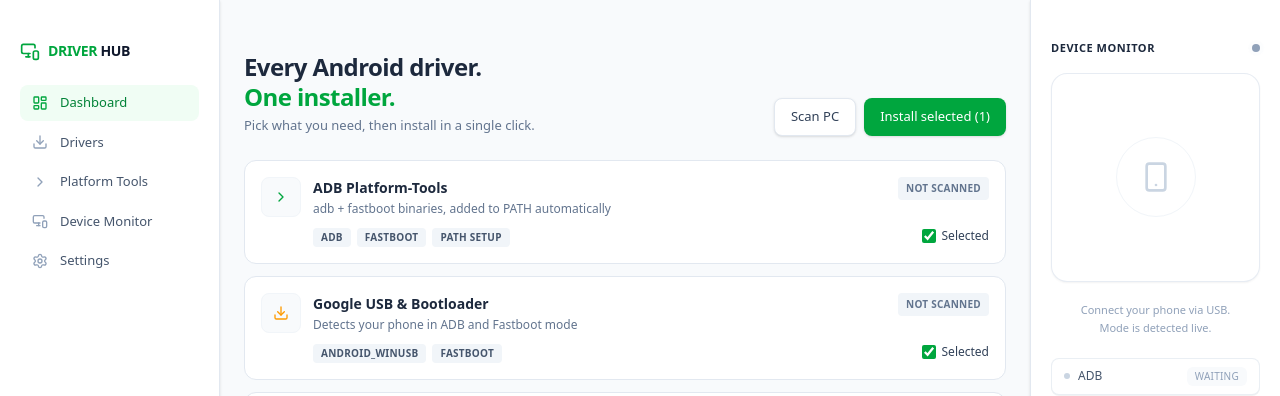
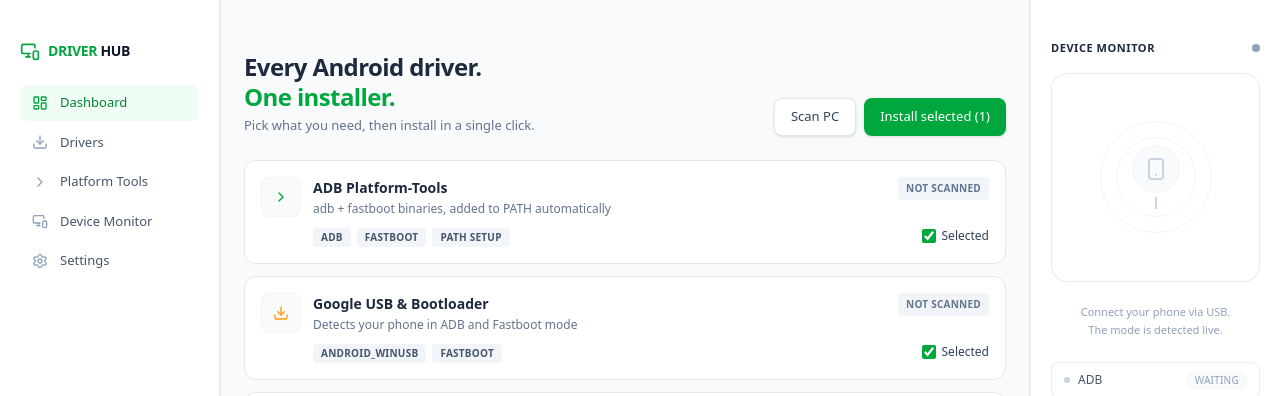
Before and after one commit to aniketlab/DriverHub, a React (Vite) app: page / in a window 1280 px wide. Shown: the top 396 px of the page. Built offline with nearby package versions, Linux system fonts and the light colour scheme.

Commit message:
style: fix Device Monitor centerpiece alignment and restore radar ring effects

```diff
--- a/src/App.jsx
+++ b/src/App.jsx
@@ -8,8 +8,7 @@ import {
   ChevronRight,
   Loader2,
   FolderOpen,
-  Smartphone,
-  CheckCircle2
+  Smartphone
 } from 'lucide-react';
 import clsx from 'clsx';
 import { twMerge } from 'tailwind-merge';
@@ -308,7 +307,7 @@ function App() {
         </div>
       </div>
 
-      {/* RIGHT SIDEBAR: DEVICE MONITOR (Refined Typography & Smart Model Detection) */}
+      {/* RIGHT SIDEBAR: DEVICE MONITOR (Restored Halo Rings, USB Cable, and Perfect Alignment) */}
       <div className="w-[250px] bg-white border-l border-slate-200 p-5 pt-10 h-full flex flex-col relative z-10 shadow-sm no-drag-region shrink-0">
         <div className="flex items-center justify-between mb-4">
           <h4 className="font-semibold text-slate-800 text-[11px] uppercase tracking-wider">Device Monitor</h4>
@@ -318,56 +317,71 @@ function App() {
           </span>
         </div>
 
-        {/* Animated Phone Centerpiece */}
+        {/* Animated Phone Centerpiece (Perfect Horizontally & Vertically Centered Concentric Circles) */}
         <div className={cn(
-          "border rounded-2xl aspect-square flex flex-col items-center justify-center relative mb-3.5 transition-all duration-500 shadow-xs",
+          "border rounded-2xl aspect-square w-full flex items-center justify-center relative mb-3.5 transition-all duration-500 overflow-hidden",
           isAnyDeviceConnected
-            ? "border-emerald-200/80 bg-emerald-50/30 shadow-emerald-100/50"
+            ? "border-emerald-200 bg-emerald-50/20 shadow-xs"
             : "border-slate-200/80 bg-white"
         )}>
           {isAnyDeviceConnected ? (
-            <>
-              <div className="absolute inset-0 m-auto w-24 h-24 border border-emerald-300/40 rounded-full animate-ping opacity-25" />
-              <div className="absolute inset-0 m-auto w-16 h-16 border border-emerald-400/50 rounded-full animate-pulse" />
-              <Smartphone className="w-9 h-9 text-emerald-600 relative z-10 transition-transform scale-105" />
-              {deviceStatus.brand && (
-                <span className="mt-2 px-2 py-0.5 bg-white/95 border border-emerald-200 text-emerald-700 font-medium text-[10px] rounded-full shadow-2xs relative z-10">
-                  {deviceStatus.brand}
-                </span>
-              )}
-            </>
+            <div className="relative flex items-center justify-center w-full h-full">
+              {/* Concentric Halo Radar Rings */}
+              <div className="absolute w-32 h-32 border-2 border-emerald-300/40 rounded-full animate-ping opacity-35" />
+              <div className="absolute w-28 h-28 border border-emerald-400/60 rounded-full animate-pulse" />
+              <div className="absolute w-20 h-20 border-2 border-emerald-400 rounded-full bg-emerald-100/30" />
+
+              {/* Centered Device & Connected USB Cable */}
+              <div className="relative z-10 flex flex-col items-center justify-center">
+                <div className="w-12 h-12 rounded-full bg-white shadow-xs border border-emerald-300 flex items-center justify-center">
+                  <Smartphone className="w-6 h-6 text-emerald-600 transition-transform scale-105" />
+                </div>
+                {/* Active USB Cable indicator */}
+                <div className="w-0.5 h-3 bg-emerald-500 mt-1 rounded-full animate-pulse shadow-xs" />
+              </div>
+            </div>
           ) : (
-            <>
-              <div className="absolute inset-0 m-auto w-20 h-20 border border-slate-100 rounded-full" />
-              <Smartphone className="w-8 h-8 text-slate-300 relative z-10" />
-            </>
+            <div className="relative flex items-center justify-center w-full h-full">
+              {/* Inactive Neutral Rings */}
+              <div className="absolute w-28 h-28 border border-slate-100 rounded-full" />
+              <div className="absolute w-20 h-20 border border-slate-100 rounded-full" />
+
+              {/* Disconnected Center */}
+              <div className="relative z-10 flex flex-col items-center justify-center">
+                <div className="w-12 h-12 rounded-full bg-slate-50 border border-slate-100 flex items-center justify-center">
+                  <Smartphone className="w-6 h-6 text-slate-300" />
+                </div>
+                {/* Disconnected Dashed Cable */}
+                <div className="w-0.5 h-3 border-l-2 border-dashed border-slate-300 mt-1" />
+              </div>
+            </div>
           )}
         </div>
 
-        {/* Live Device Status Tagline */}
-        <div className="text-center mb-4 min-h-[46px] flex flex-col justify-center">
+        {/* Live Device Status Tagline & Name Display */}
+        <div className="text-center mb-4 min-h-[50px] flex flex-col items-center justify-center">
           {isAnyDeviceConnected ? (
-            <div className="animate-fadeIn">
-              <div className="inline-flex items-center gap-1.5 px-2.5 py-0.5 rounded-full text-[11px] font-medium bg-emerald-50 text-emerald-700 border border-emerald-200/60 mb-1">
+            <div className="flex flex-col items-center animate-fadeIn w-full px-1">
+              <div className="inline-flex items-center gap-1.5 px-2.5 py-0.5 rounded-full text-[11px] font-medium bg-emerald-50 text-emerald-700 border border-emerald-200/70 mb-1">
                 <span className="w-1.5 h-1.5 rounded-full bg-emerald-500 animate-pulse" />
                 <span>Connected</span>
               </div>
-              <h5 className="text-[13px] font-semibold text-slate-800 leading-tight truncate px-1">
+              <h5 className="text-[13px] font-semibold text-slate-800 leading-tight truncate max-w-full">
                 {deviceStatus.model || 'Android Phone'}
               </h5>
-              <p className="text-[11px] text-slate-400 font-normal mt-0.5 truncate px-1">
+              <p className="text-[11px] text-slate-400 font-normal mt-0.5 truncate max-w-full">
                 {deviceStatus.rawModel && deviceStatus.model !== deviceStatus.rawModel ? `${deviceStatus.rawModel} • ` : ''}
                 {deviceStatus.mode || 'USB Mode'}
               </p>
             </div>
           ) : (
             <p className="text-[11px] text-slate-400 leading-relaxed font-normal">
-              Connect your phone via USB.<br/>Mode is detected live.
+              Connect your phone via USB.<br />The mode is detected live.
             </p>
           )}
         </div>
 
-        {/* Individual Status Badges with Refined Typography */}
+        {/* Individual Status Badges */}
         <div className="flex flex-col gap-2">
           <MonitorStatus
             label="ADB"
```
